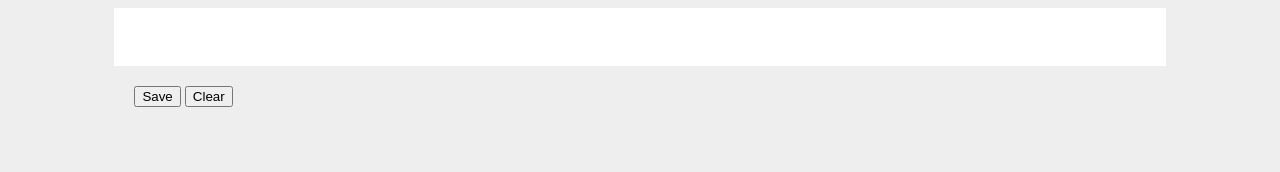
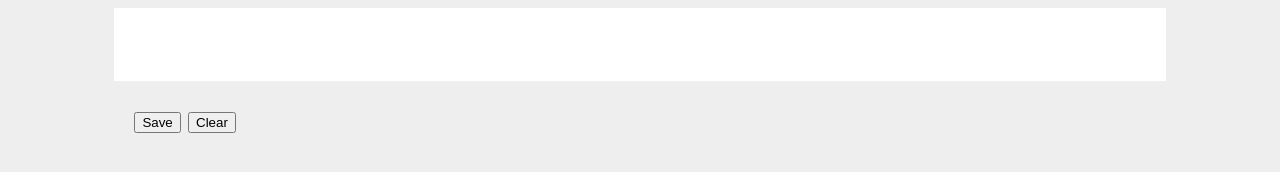
Before and after one commit to happywords/quick-notes, a plain HTML site: page index.html in a window 1280 px wide. Drawn offline with Linux system fonts and the light colour scheme.

Commit message:
Improve styles.

```diff
--- a/styles.css
+++ b/styles.css
@@ -1,5 +1,7 @@
 body {
   background: #EEEEEE;
+  font-size: 1.8em !important;
+  color: #111111
 }
 
 div#notes {
```
